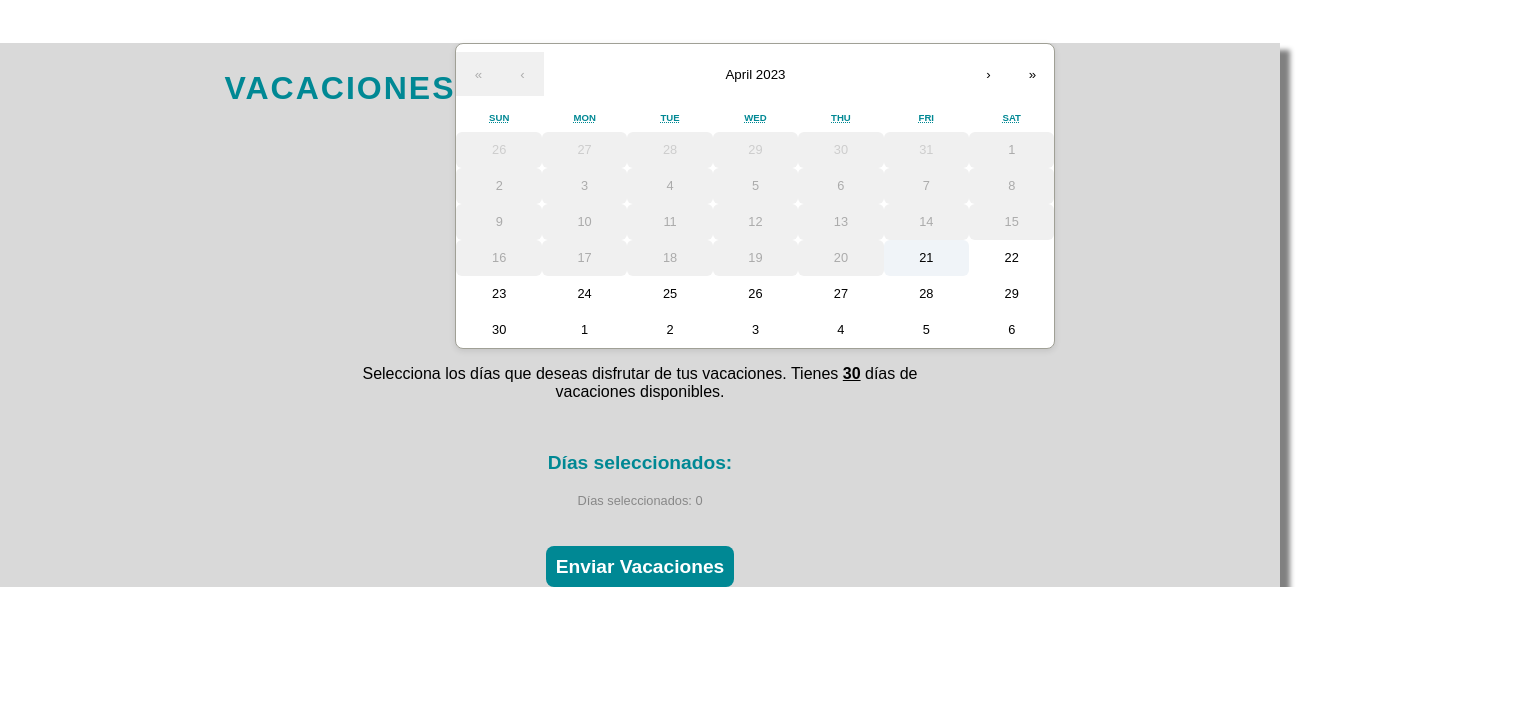
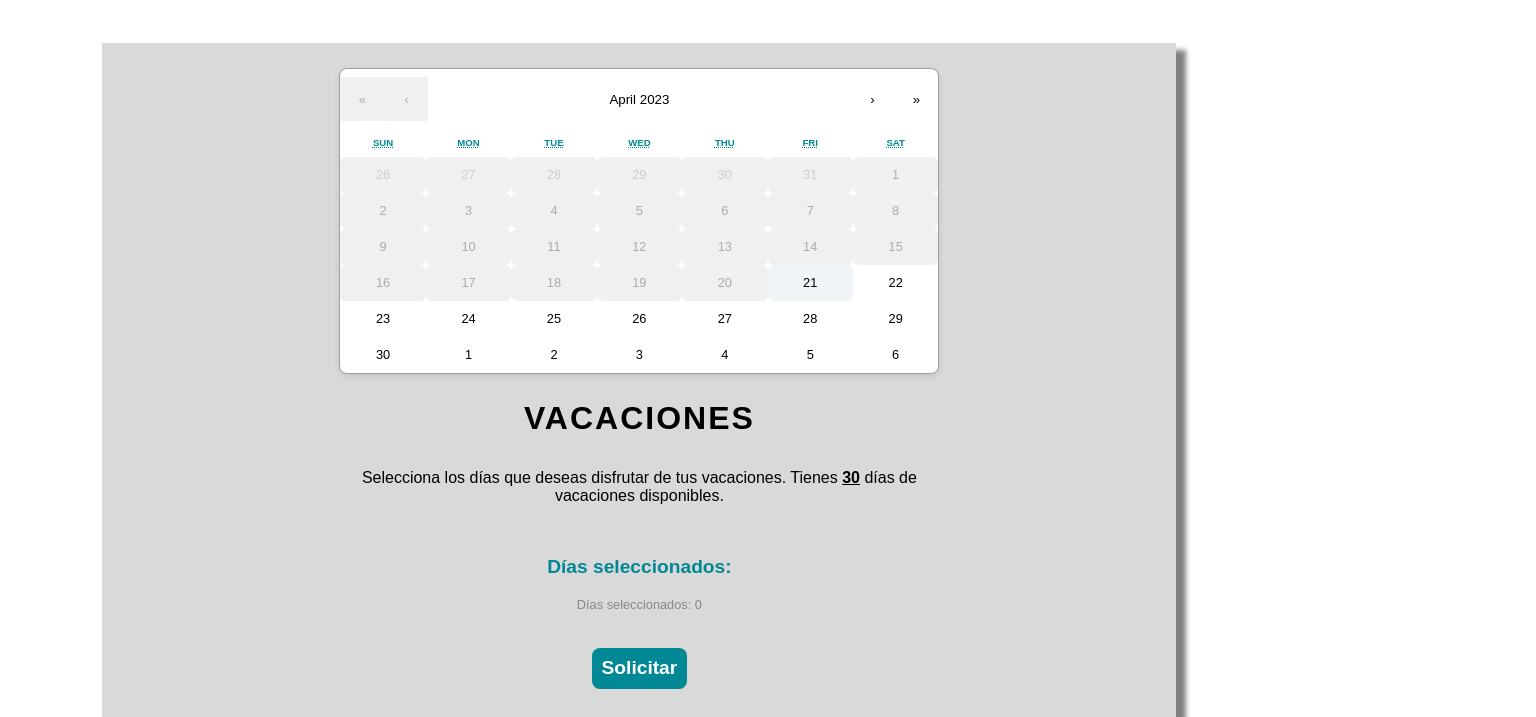
Before and after one commit to tereytere/front_intress_final, a React (Create React App) app: page / in a window 1280 px wide. Shown: the part 846-1563 px from the top of the page, 1536 px wide, since content can reach past the window. Before the commit the page ends 1433 px from the top, so only its background shows below. Built offline with nearby package versions, Linux system fonts and the light colour scheme; no server answers.

Commit message:
stylo holidays

```diff
--- a/src/components/browser/Browser.jsx
+++ b/src/components/browser/Browser.jsx
@@ -39,7 +39,7 @@ if(!search){
     <div>
       <div>
         <input className="form-control" value={search} onChange={searcher} type='text' placeholder='Buscar usuari@' />
-       <img className="lupa" src="./images/lupa.png" alt="lupa" />
+        <img className="lupa" src="./images/lupa.png" alt="lupa" />
         </div>
         <table>
             <tbody>
@@ -48,7 +48,6 @@ if(!search){
                     <td><a className="linkuser"href='/user'>{user.name}</a></td>
                     <td>{user.surname}</td>
                 </tr>
-
               ))}
             </tbody>
 
--- a/src/components/holidays/Holidays.jsx
+++ b/src/components/holidays/Holidays.jsx
@@ -33,7 +33,7 @@ function Holidays() {
 
   return (
     <div className="holidays-container">
-      <h2 className="holidays-header">Vacaciones</h2>
+
       <div className="holidays-calendar-container">
 
         <Calendar
@@ -45,6 +45,7 @@ function Holidays() {
       </div>
 
       <div className="holidays-info-container">
+      <h2 className="holidays-header">Vacaciones</h2>
         <p>
           Selecciona los días que deseas disfrutar de tus vacaciones. Tienes{' '}
           <span className="holidays-days-remaining">{remainingDays}</span> días
@@ -64,7 +65,7 @@ function Holidays() {
               onClick={handleVacationSubmit}
               disabled={selectedDates.length === 0}
             >
-            Enviar Vacaciones
+            Solicitar
             </button>
       </div>
     </div>
--- a/src/components/holidays/holidays.css
+++ b/src/components/holidays/holidays.css
@@ -1,5 +1,7 @@
 .holidays-container {
+  width: 80%;
   margin-top: 3em;
+  margin-left: 8%;
   font-family: Arial, sans-serif;
   display: flex;
   flex-wrap: wrap;
@@ -7,6 +9,7 @@
   align-items: stretch;
   background-color: rgba(217, 217, 217, 1);
   box-shadow: 10px 7px 5px grey;
+  padding: 25px;
 }
 
 .holidays-calendar-container {
@@ -27,11 +30,12 @@
 }
 
 .holidays-header {
+  float:inline-end;
   font-size: 2em;
   font-weight: bold;
   text-transform: uppercase;
   letter-spacing: 2px;
-  color: #008894;
+  color: black;
   margin-bottom: 0.5em;
 }
 
@@ -72,6 +76,8 @@
   padding: 0.5em;
   margin-top: 2em;
   cursor: pointer;
+  position:relative;
+  bottom: 3px;
 }
 
 @media screen and (max-width: 768px) {
@@ -79,6 +85,7 @@
   .holidays-container {
     flex-direction: column;
     align-items: center;
+    width: 70%;
   }
 
   .holidays-calendar-container {
--- a/src/components/personal/personal.css
+++ b/src/components/personal/personal.css
@@ -2,7 +2,7 @@
     position: relative;
     display: flex;
     flex-wrap: wrap;
-    width: 100%;
+    width: 75%;
     margin-top: 5%;
     margin-bottom: 7%;
     margin-left:20%;
@@ -42,8 +42,8 @@
 
 .card-icon {
     position: absolute;
-    top: 14%;
-    right: 45%;
+    top: 17%;
+    right: 27%;
     transform: translate(25%, -25%);
 }
 
```
